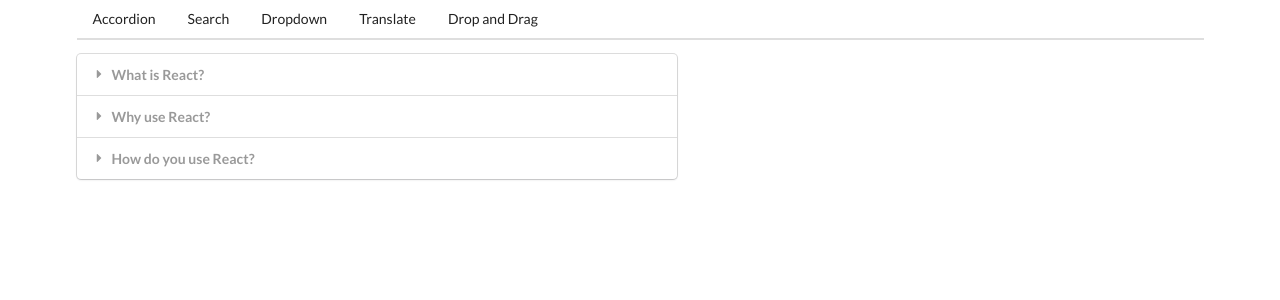
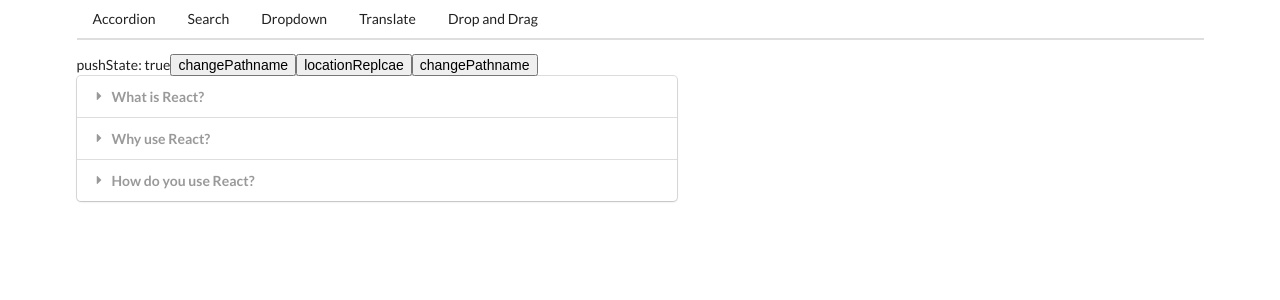
Before and after one commit to yuenu/react-widget, a React (Create React App) app: page / in a window 1280 px wide. Shown: the top 300 px of the page. Built offline with nearby package versions, Linux system fonts and the light colour scheme.

Commit message:
revert v4

```diff
--- a/src/pages/Accordion/index.tsx
+++ b/src/pages/Accordion/index.tsx
@@ -9,6 +9,20 @@
 const Accordion: React.FC<Props> = ({ items }) => {
   const [activeIndex, setActiveIndex] = useState<number | null>(null);
 
+  ////////////////////////////
+  // Testing code
+  const hasHistory = typeof window.history.pushState === 'function'
+  const changePathname = () => {
+    // navigate('/list')
+    window.location.pathname = '/list'
+  }
+
+  const locationReplcae = () => {
+    const url = window.location.origin + '/dropdown'
+    window.location.replace(url)
+  }
+
+  /////////////////////////
   const onTitleClick = (index: number) => {
     if (index === activeIndex) {
       setActiveIndex(null);
@@ -38,6 +52,10 @@
 
   return (
     <>
+      pushState: {hasHistory + ''}
+      <button onClick={changePathname}>changePathname</button>
+      <button onClick={locationReplcae}>locationReplcae</button>
+      <button onClick={changePathname}>changePathname</button>
       <div className="ui styled accordion">
         {renderedItems}
       </div>
```
